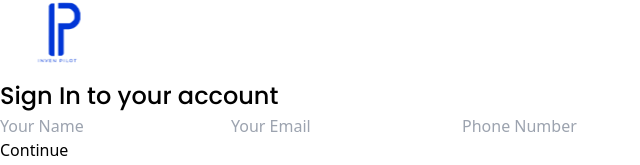
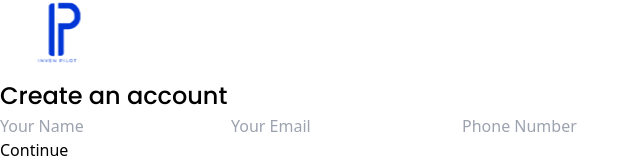
Before and after one commit to dennis-owusu/Breakfast-Factory, a React (Vite) app in the folder client/: page /create-account in a window 1280 px wide. Shown: the part 314-479 px from the top of the page, without its empty margins (0-640 px from the left). Built offline with nearby package versions, Linux system fonts and the light colour scheme.

Commit message:
small changes made

```diff
--- a/client/src/users/ClientSignUp.jsx
+++ b/client/src/users/ClientSignUp.jsx
@@ -64,7 +64,7 @@ const ClientSignUp = () => {
 </defs>
 </svg>
 <div className='flex flex-col justify-center items-center -space-y-20'>
-       <h4 style={{fontFamily:'Poppins', fontWeight:500, fontSize:'24px', lineHeight:'36px'}}>Sign In to your account</h4>
+       <h4 style={{fontFamily:'Poppins', fontWeight:500, fontSize:'24px', lineHeight:'36px'}}>Create an account</h4>
        <form onSubmit={handleSubmit} className='flex w-[90%] flex-col justify-center gap-2 -space-y-5 mt-8 items-center mx-auto py-20'>
         <div className='flex flex-col gap-4 w-full'>
         <input type="text" id="name" value={formData.name} onChange={handleChange} className='py-3 outline-none px-3 active:border-[#FA9302] w-full mt-3 rounded-3xl border-2 justify-start flex border-[#FA9302]' placeholder='Your Name'/>
```
